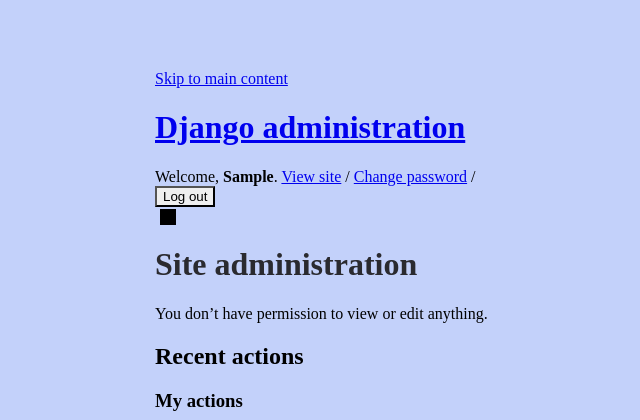
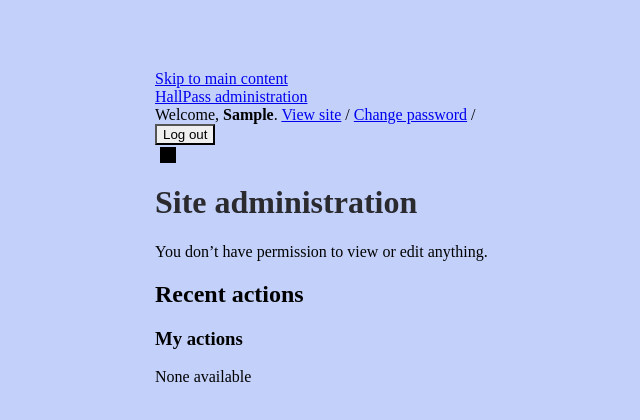
Before and after one commit to worcestertechnicalhighschool/hallpass, a Django app: page /admin/ in a window 1280 px wide. Shown: the top 420 px of the page, without its empty margins (121-761 px from the left). Run offline with Django 4.2, Linux system fonts and the light colour scheme; the visitor is signed in with stand-in values (Sample User, id 1); data comes from the database, SQL or seed files in the repository; both versions use the stored data as it was before the commit; data that the repository does not hold is empty; style sheets or scripts are compiled from the project's sources; some libraries are stand-ins or nearby versions.

Commit message:
fixed typo, template correction, override django brand in admin

```diff
--- a/hallpass/passes/templates/index.html
+++ b/hallpass/passes/templates/index.html
@@ -15,7 +15,7 @@
     or <a href="{% url 'contact' %}">contact our team</a>.
 </p>
 {% load socialaccount %}
-<form class="d-inline" id="login" action="{% provider_login_url "google" %}" method="post">
+<form class="d-inline" id="login" action="{% provider_login_url 'google' %}" method="post">
     {% csrf_token %}
     <div class="login-button">
     <button class="btn btn-outline-primary w-100" type="submit">
--- /dev/null
+++ b/hallpass/templates/admin/base_site.html
@@ -0,0 +1,14 @@
+{% extends "admin/base.html" %}
+
+{% block title %}{% if subtitle %}{{ subtitle }} | {% endif %}{{ title }} | {{ site_title|default:_('HallPass site admin') }}{% endblock %}
+
+{# This templates overrides the backend base_site to include the branding for "HallPass" in teh admin site. #}
+
+{% block branding %}
+<div id="site-name"><a href="{% url 'admin:index' %}">HallPass administration</a></div>
+{% if user.is_anonymous %}
+  {% include "admin/color_theme_toggle.html" %}
+{% endif %}
+{% endblock %}
+
+{% block nav-global %}{% endblock %}
--- a/hallpass/templates/socialaccount/authentication_error.html
+++ b/hallpass/templates/socialaccount/authentication_error.html
@@ -12,7 +12,7 @@
     to the worcesterschools.net domain. If you are a staff member
     receiving this message, try logging out of all other google
     accounts within your browser. If you continue to have access
-    issues, please contact the <a href="{% url "contact" %}">RatatoskrApp team</a>
+    issues, please contact the <a href="{% url 'contact' %}">HallPass team</a>
     and report the issue. Please include your contact information.
 </p>
 <p>To request access, please email your administrator.</p>
```
Also changed, not shown: hallpass/templates/account/login.html (+12 -2 lines), hallpass/old-db.sqlite3 (deleted).
